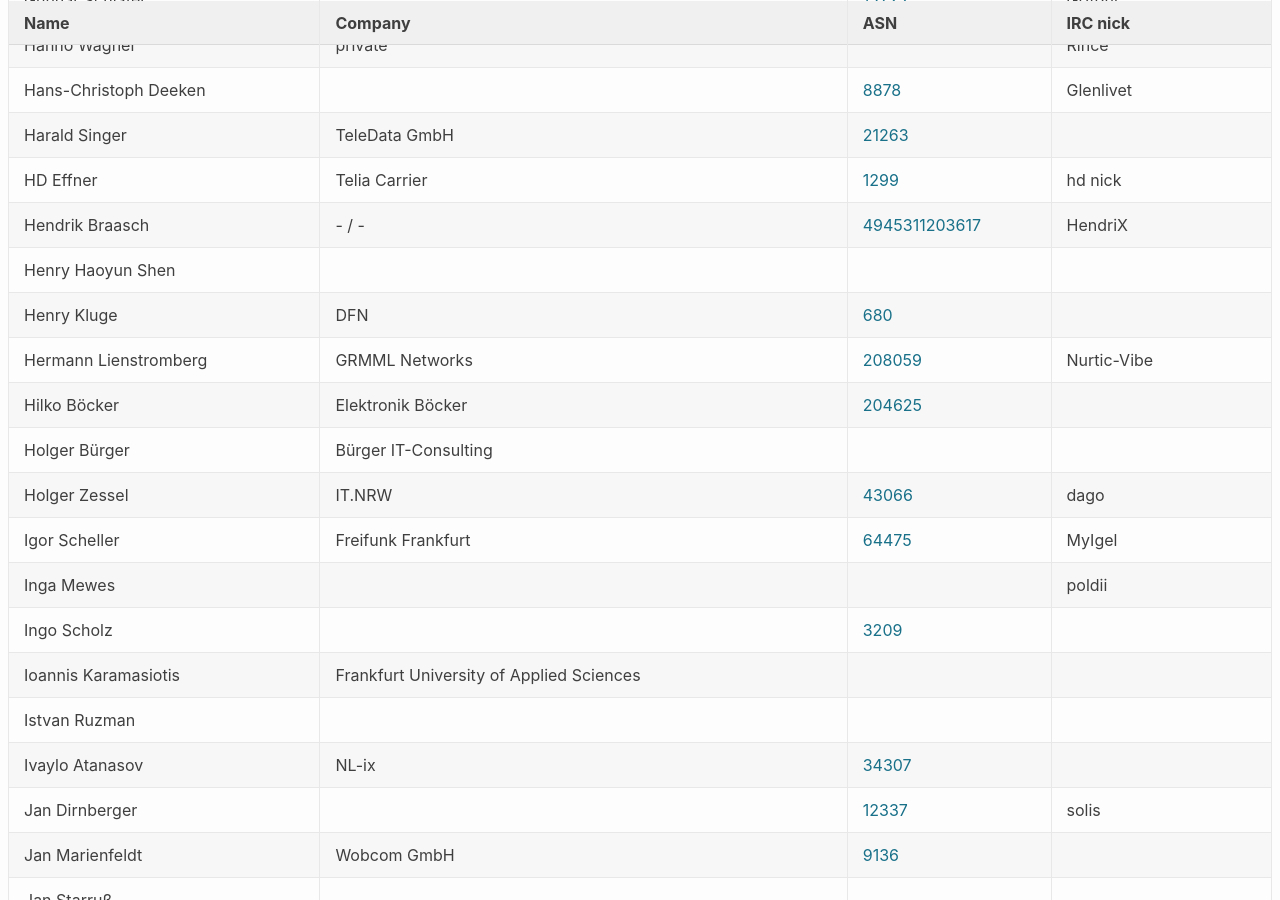
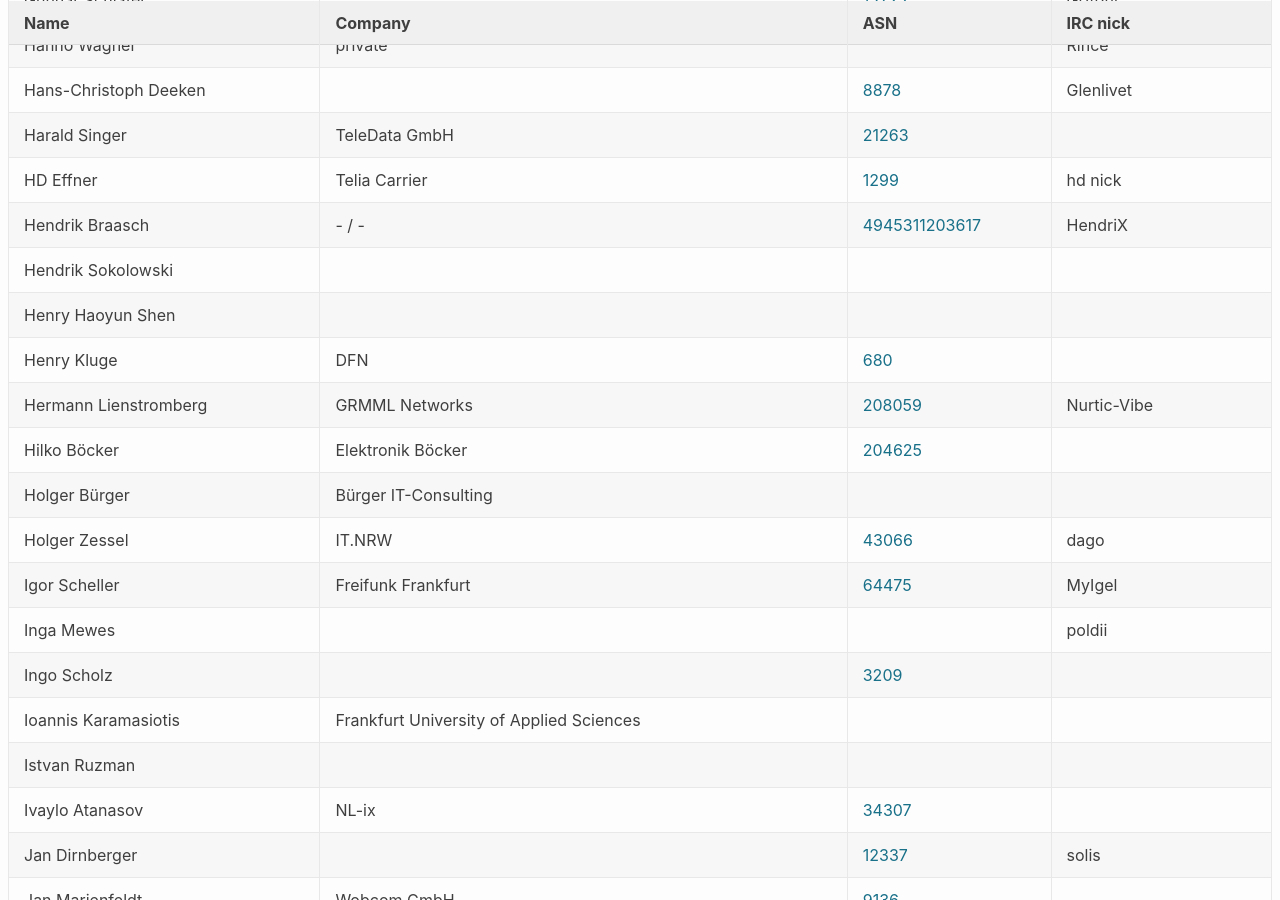
Before and after one commit to denog/pretix-attendeelist, a Jekyll site: the page built from index.markdown, in a window 1280 px wide and 900 px high, scrolled down 5158 px. Built offline with Jekyll 4.4.1, drawn with Linux system fonts in a browser that asks for light colours.

Commit message:
Latest data: Fri Oct 23 08:50:09 UTC 2020

```diff
--- a/_data/attendees.json
+++ b/_data/attendees.json
@@ -672,6 +672,12 @@
     "asn": "4945311203617"
   },
   {
+    "name": "Hendrik Sokolowski",
+    "company": null,
+    "irc": null,
+    "asn": null
+  },
+  {
     "name": "Henry Haoyun Shen",
     "company": null,
     "irc": null,
```
